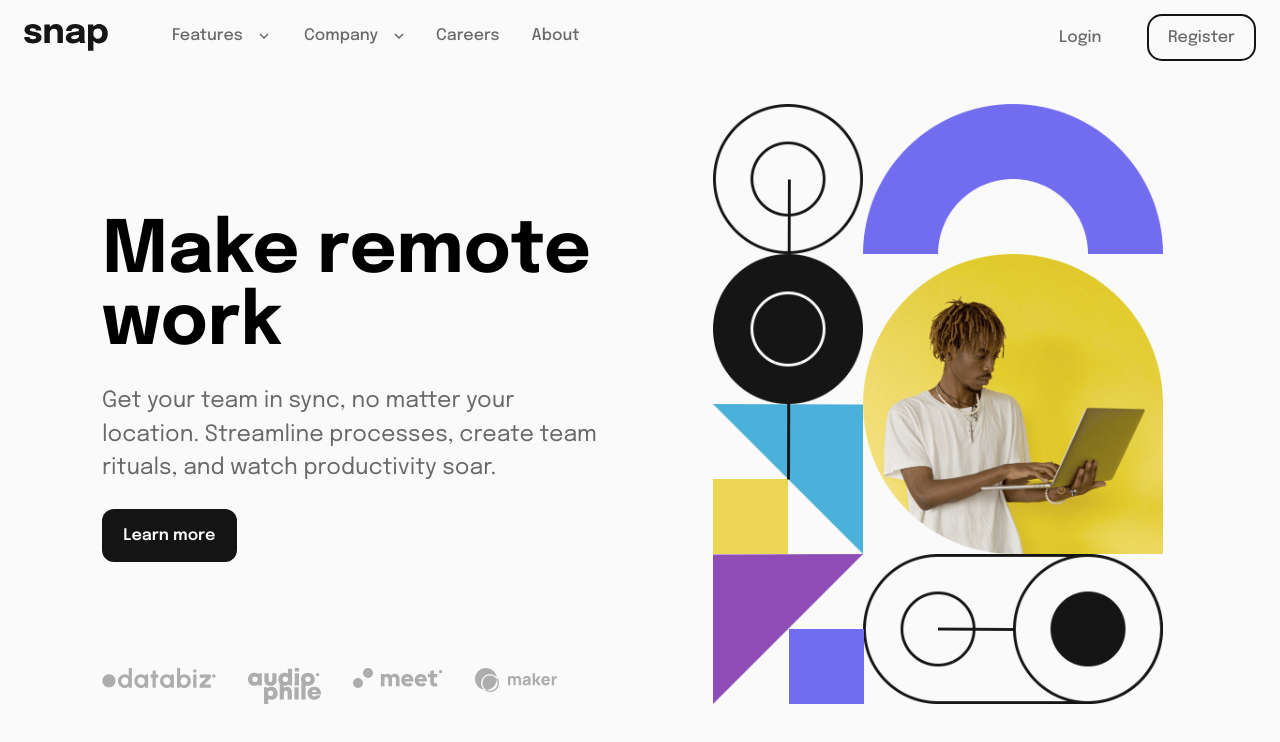
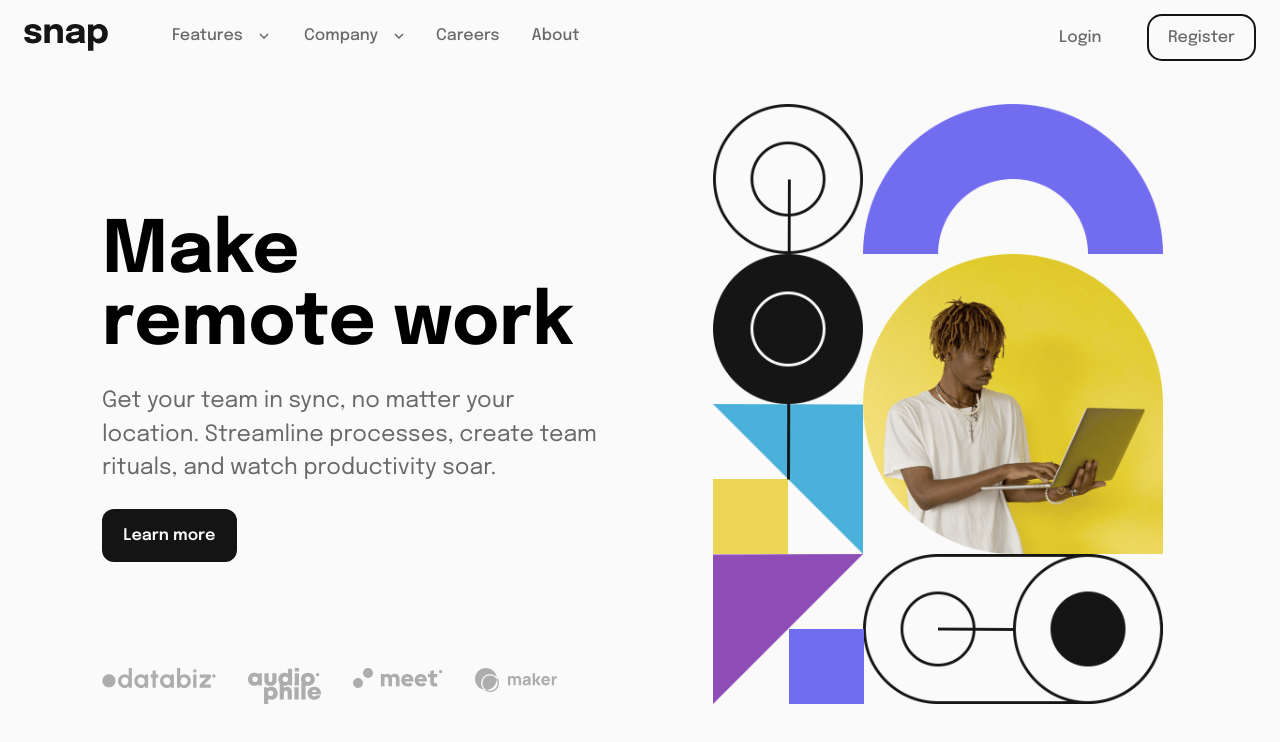
Before and after one commit to MarziaJalili/intro-section-with-dropdown-navigation, a React (Vite) app: page / in a window 1280 px wide. Shown: the top 742 px of the page. Built offline with nearby package versions, Linux system fonts and the light colour scheme.

Commit message:
make the heading look better

```diff
--- a/src/App.jsx
+++ b/src/App.jsx
@@ -16,7 +16,7 @@ function App() {
                     </picture>
 
                     <section className="info">
-                        <h1>Make remote work</h1>
+                        <h1><span className="make">Make</span> remote work</h1>
 
                         <p>Get your team in sync, no matter your location. Streamline processes, create team rituals, and watch productivity soar.</p>
 
--- a/src/style.css
+++ b/src/style.css
@@ -145,6 +145,7 @@ section.info {
 
   h1 {
     font-size: clamp(2.1rem, 8vw, 4.5rem);
+
   }
 
   p {
@@ -278,6 +279,10 @@ section.info {
 
     h1 {
       line-height: 1;
+
+      .make {
+        display: block;
+      }
     }
 
     button {
```
